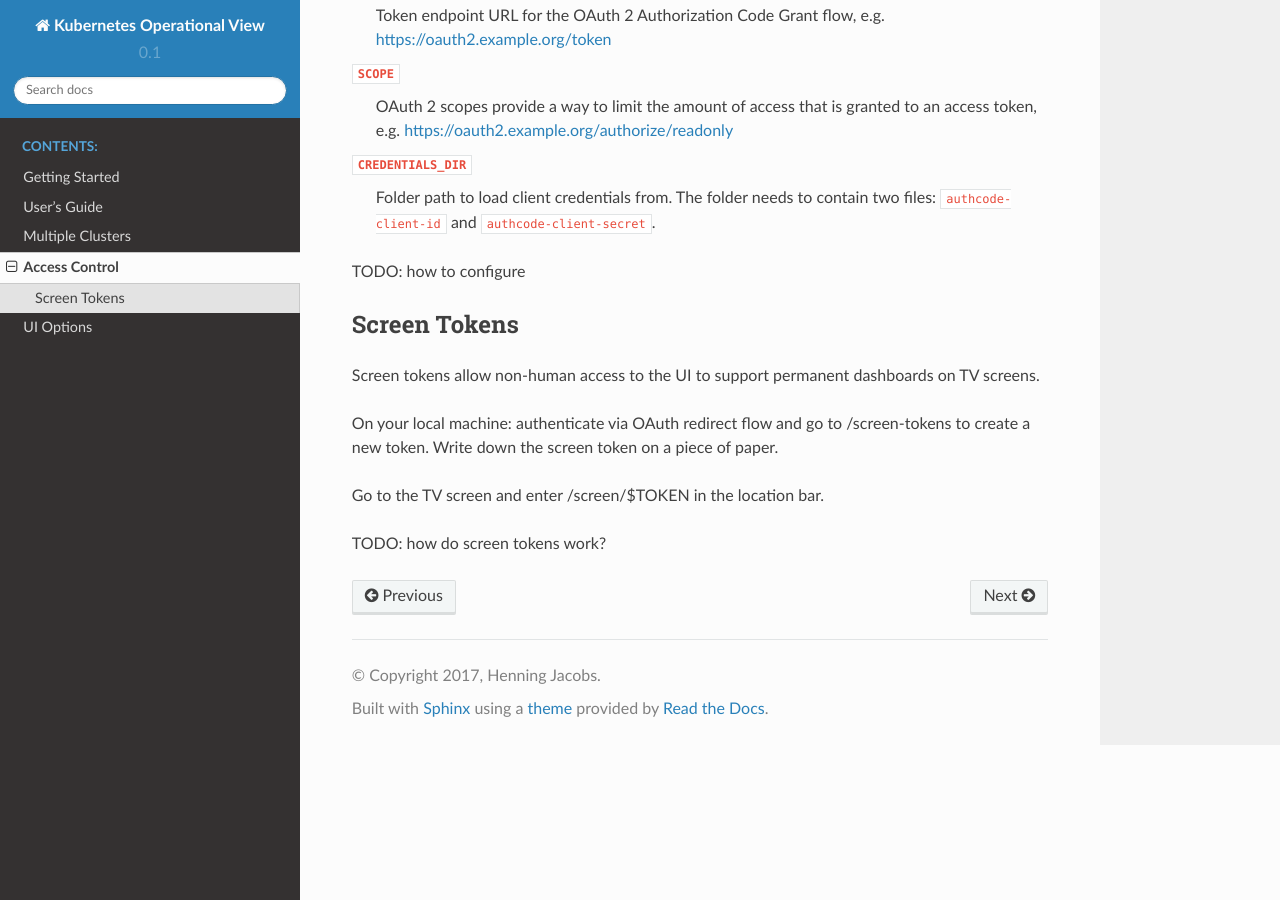
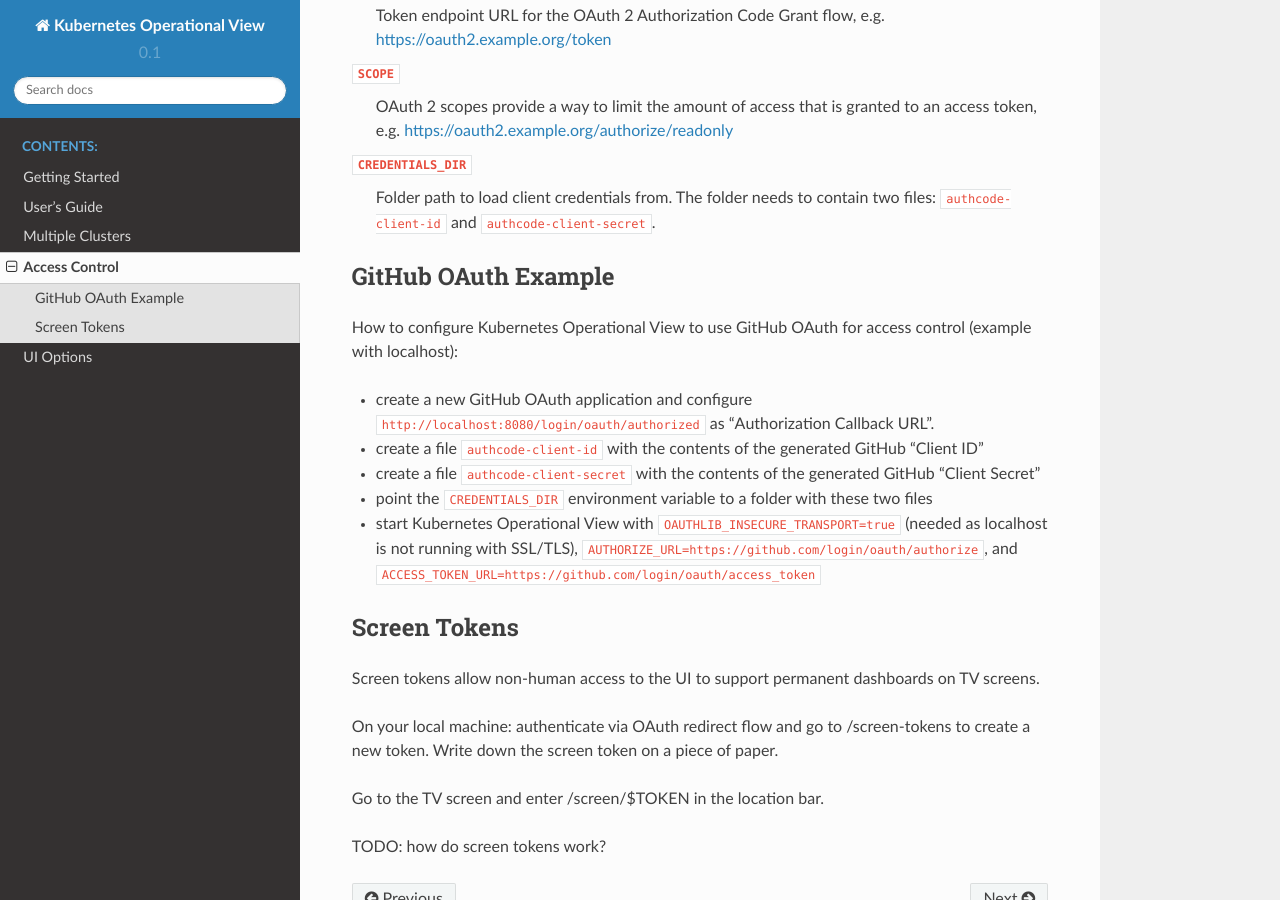
Before and after one commit to hjacobs/kube-ops-view, a Sphinx documentation site: the page built from docs/access-control.rst, in a window 1280 px wide and 900 px high, scrolled down 441 px. Built offline with Sphinx 7.4.7 and the Read the Docs theme 2.0.0, drawn with Linux system fonts in a browser that asks for light colours.

Commit message:
fix oauth + github example

```diff
--- a/docs/access-control.rst
+++ b/docs/access-control.rst
@@ -17,8 +17,16 @@
 ``CREDENTIALS_DIR``
     Folder path to load client credentials from. The folder needs to contain two files: ``authcode-client-id`` and ``authcode-client-secret``.
 
+GitHub OAuth Example
+====================
 
-TODO: how to configure
+How to configure Kubernetes Operational View to use GitHub OAuth for access control (example with localhost):
+
+* create a new GitHub OAuth application and configure ``http://localhost:8080/login/oauth/authorized`` as "Authorization Callback URL".
+* create a file ``authcode-client-id`` with the contents of the generated GitHub "Client ID"
+* create a file ``authcode-client-secret`` with the contents of the generated GitHub "Client Secret"
+* point the ``CREDENTIALS_DIR`` environment variable to a folder with these two files
+* start Kubernetes Operational View with ``OAUTHLIB_INSECURE_TRANSPORT=true`` (needed as localhost is not running with SSL/TLS), ``AUTHORIZE_URL=https://github.com/login/oauth/authorize``, and ``ACCESS_TOKEN_URL=https://github.com/login/oauth/access_token``
 
 Screen Tokens
 =============
```
Also changed, not shown: 2 other files.
